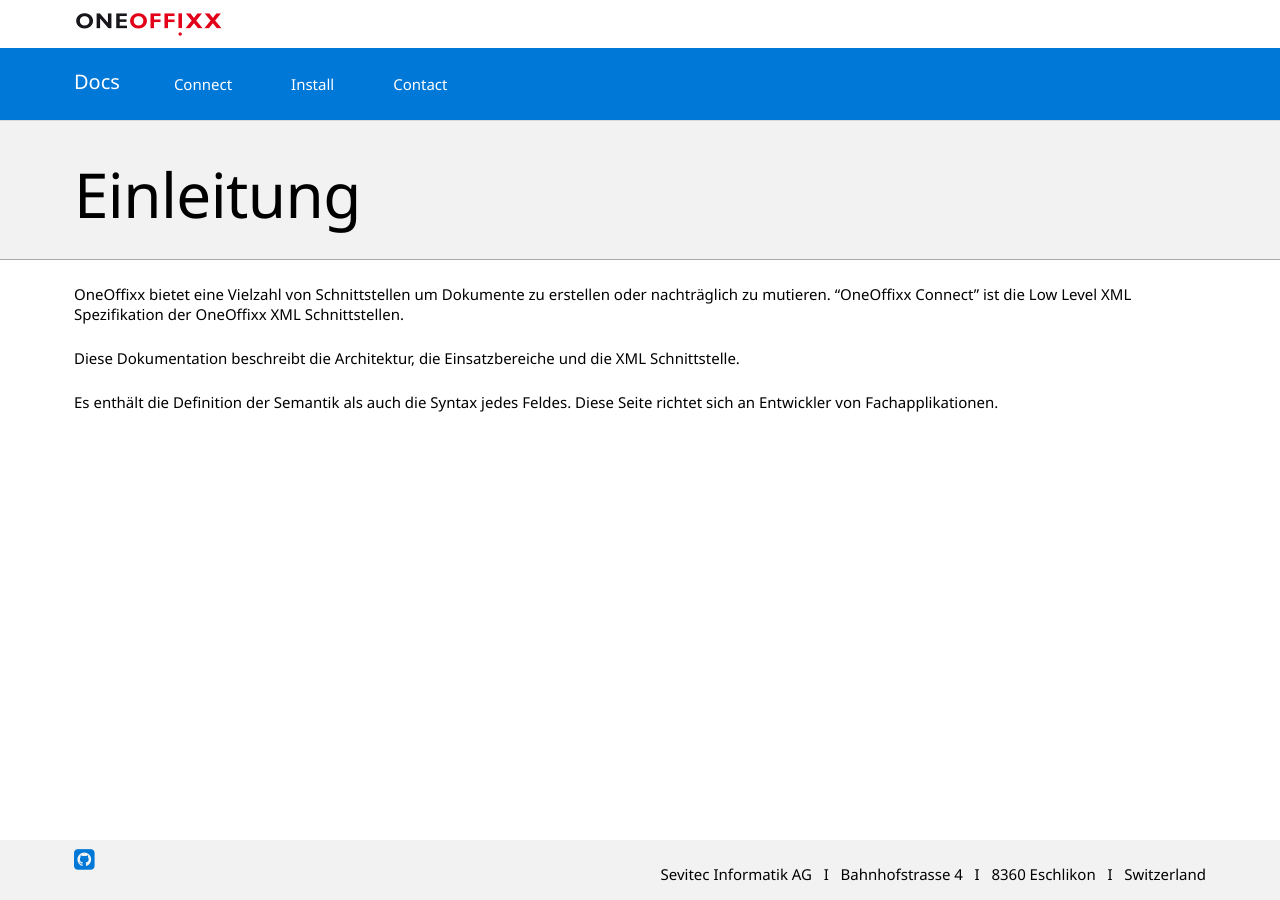
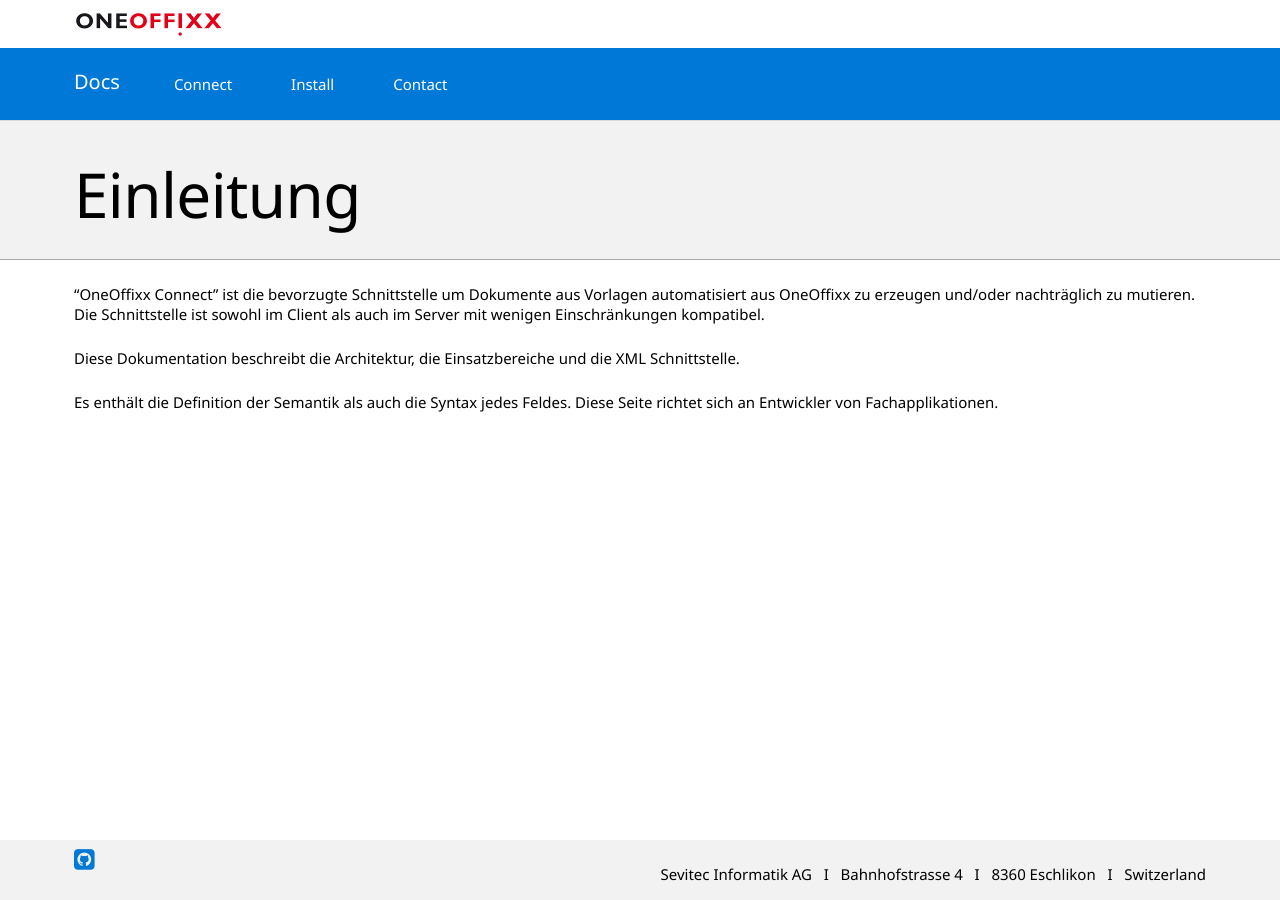
Before and after one commit to primesoft-group/oneoffixx-docs, a Jekyll site: the page built from _pages/connect/de/index.md, in a window 1280 px wide. Built offline with Jekyll 4.4.1, drawn with Linux system fonts in a browser that asks for light colours; nearby versions of some CDN libraries; some web fonts are replaced.

Commit message:
Update index.md

```diff
--- a/_pages/connect/de/index.md
+++ b/_pages/connect/de/index.md
@@ -4,7 +4,7 @@ title: Einleitung
 permalink: "connect/de/"
 ---
 
-OneOffixx bietet eine Vielzahl von Schnittstellen um Dokumente zu erstellen oder nachträglich zu mutieren. "OneOffixx Connect" ist die Low Level XML Spezifikation der OneOffixx XML Schnittstellen.
+"OneOffixx Connect" ist die bevorzugte Schnittstelle um Dokumente aus Vorlagen automatisiert aus OneOffixx zu erzeugen und/oder nachträglich zu mutieren. Die Schnittstelle ist sowohl im Client als auch im Server mit wenigen Einschränkungen kompatibel.
 
 Diese Dokumentation beschreibt die Architektur, die Einsatzbereiche und die XML Schnittstelle.
 
```
